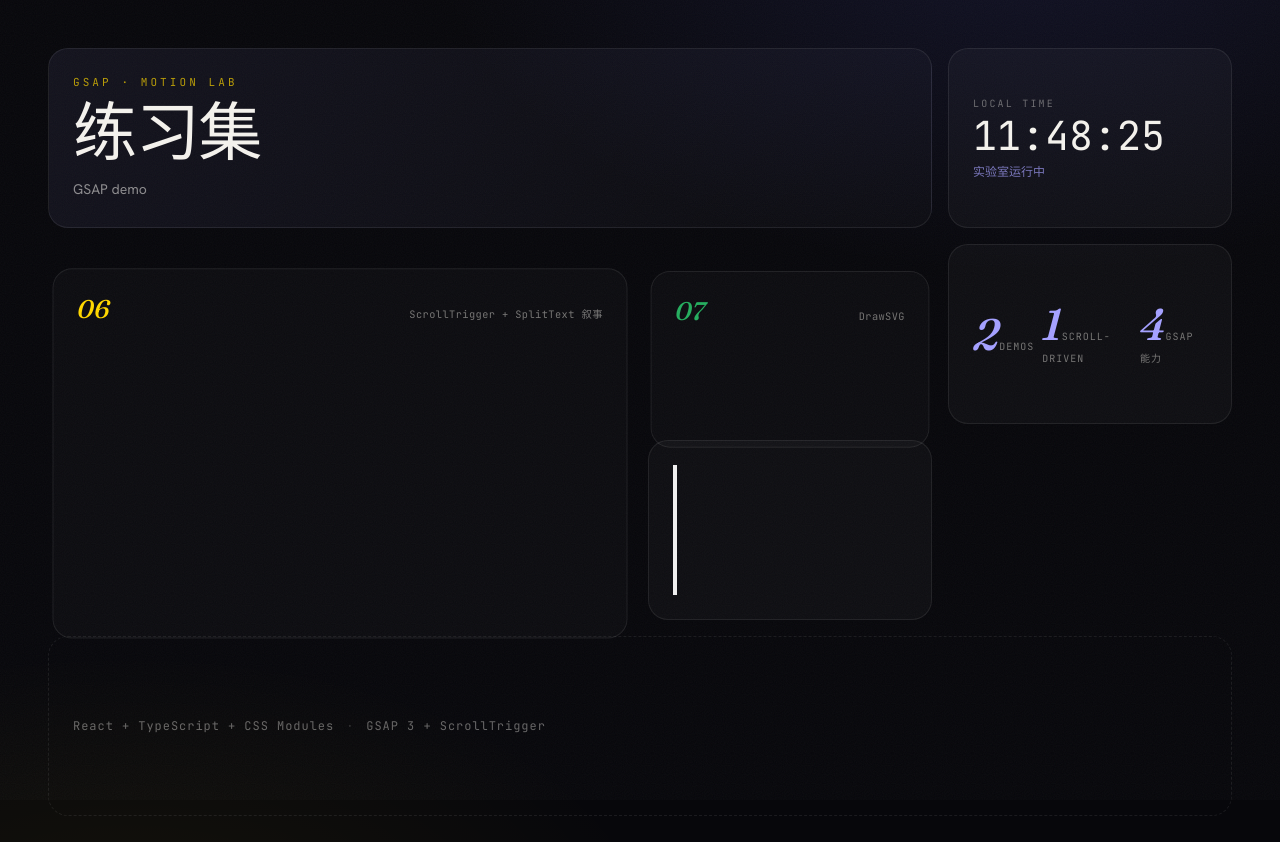
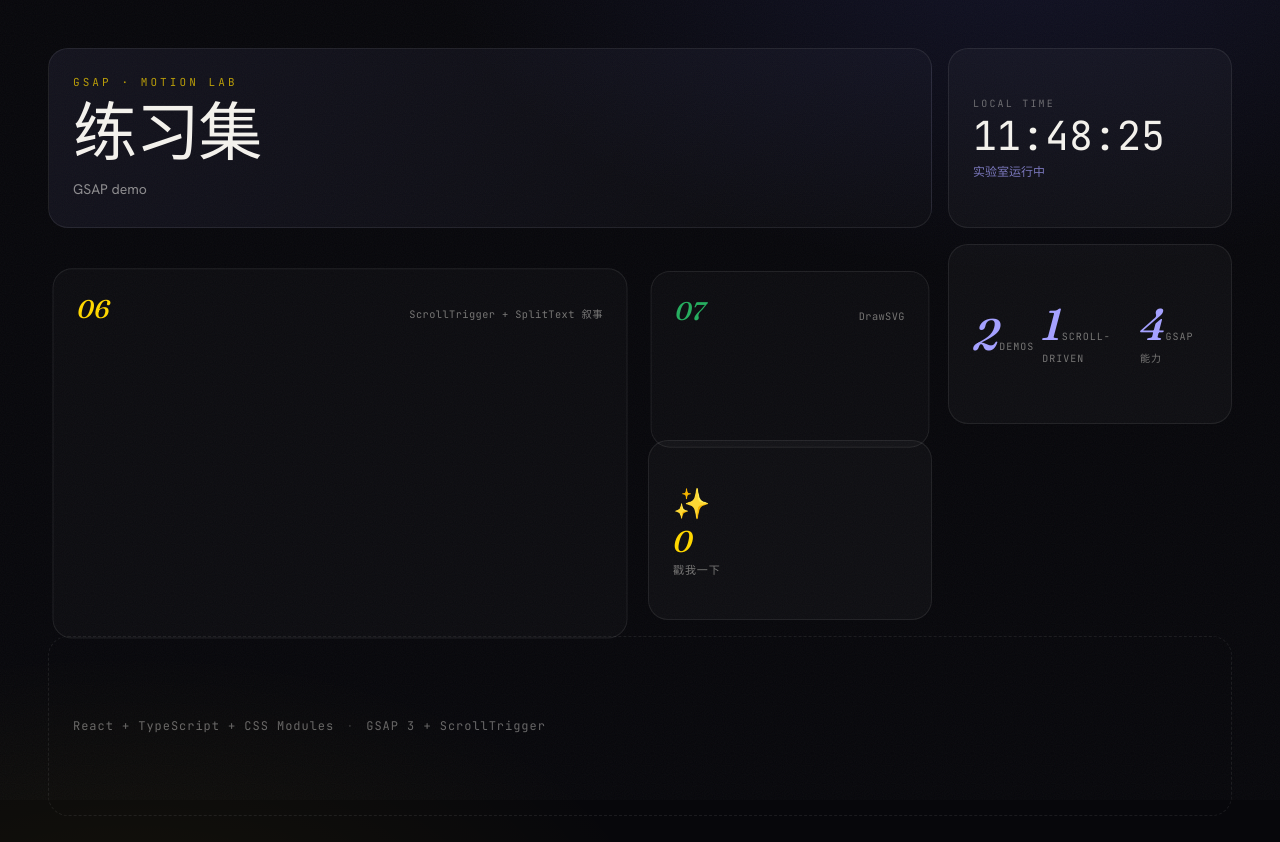
Before and after one commit to LingzheM/gsap-lab, a Next.js app: page / in a window 1280 px wide. Shown: the top 842 px of the page. Built offline with nearby package versions, Linux system fonts and the light colour scheme.

Commit message:
egg styles

```diff
--- a/components/LabWidgets/LabEasterEgg.tsx
+++ b/components/LabWidgets/LabEasterEgg.tsx
@@ -1,7 +1,14 @@
+import { useState } from 'react';
+import styles from './LabWidgets.module.css';
+
 export function LabEasterEgg() {
+  const [count, setCount] = useState(0);
+
   return (
-    <button>
-
+    <button className={styles.egg} onClick={() => setCount((c) => c + 1)}>
+      <span className={styles.eggEmoji}>{count == 0  ? '✨' : '🚀'}</span>
+      <span className={styles.eggCount}>{count}</span>
+      <span className={styles.eggHint}>{count == 0 ? '戳我一下' : count < 10 ? '继续' : '停不下来了'}</span>
     </button>
   )
 }
--- a/components/LabWidgets/LabWidgets.module.css
+++ b/components/LabWidgets/LabWidgets.module.css
@@ -51,3 +51,35 @@
   color: rgba(243, 241, 236, 0.45);
   text-align: center;
 }
+
+.egg {
+  align-items: flex-start;
+  gap: 4px;
+  background: none;
+  border: none;
+  cursor: pointer;
+  font-family: inherit;
+  text-align: left;
+  color: inherit;
+  padding: 0;
+}
+.eggEmoji {
+  font-size: 30px;
+  transition: transform 0.15s ease;
+}
+.egg:active .eggEmoji {
+  transform: scale(0.8) rotate(-12deg);
+}
+.eggCount {
+  font-family: var(--font-display);
+  font-style: italic;
+  font-size: 30px;
+  color: var(--accent-gold);
+  line-height: 1;
+}
+.eggHint {
+  font-family: var(--font-mono);
+  font-size: 11px;
+  letter-spacing: 0.08em;
+  color: rgba(243, 241, 236, 0.45);
+}
```
